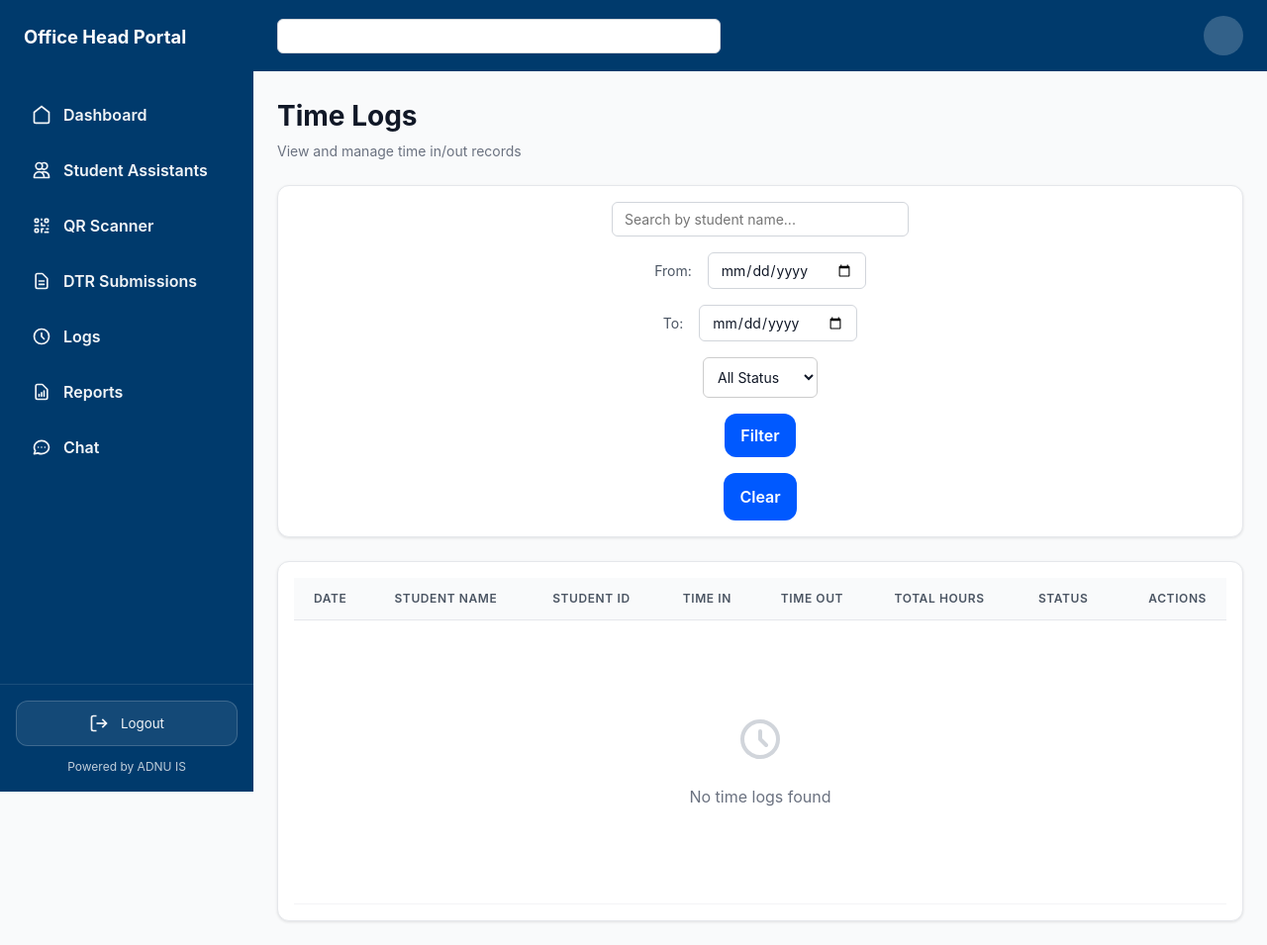
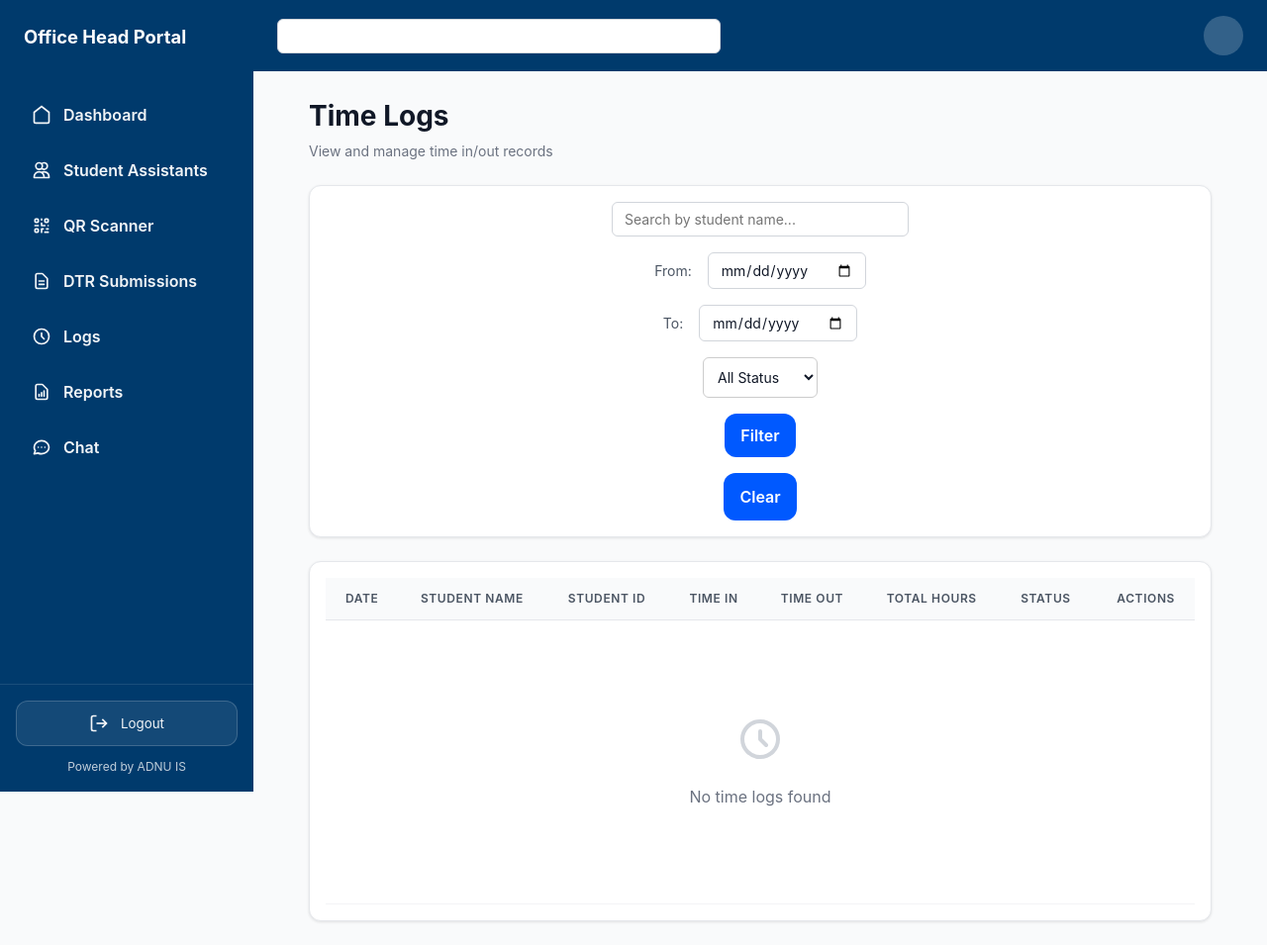
Before and after one commit to gmaravillaa/Seiki, a Django app: template templates/office_head/logs.html in a window 1280 px wide. Shown: the whole page at 99% size. Run offline with Django 5.2, Linux system fonts and the light colour scheme; the template is opened without the code that fills it, so the values that code supplies are empty.

Commit message:
maximize white space

```diff
--- a/static/css/office_head/base.css
+++ b/static/css/office_head/base.css
@@ -83,8 +83,8 @@ a {
 
 .content {
   padding: 24px 24px;
-  max-width: 1120px;
   width: 100%;
+  max-width: calc(100vw - 20rem);
   margin: 0 auto;
 }
 
```
